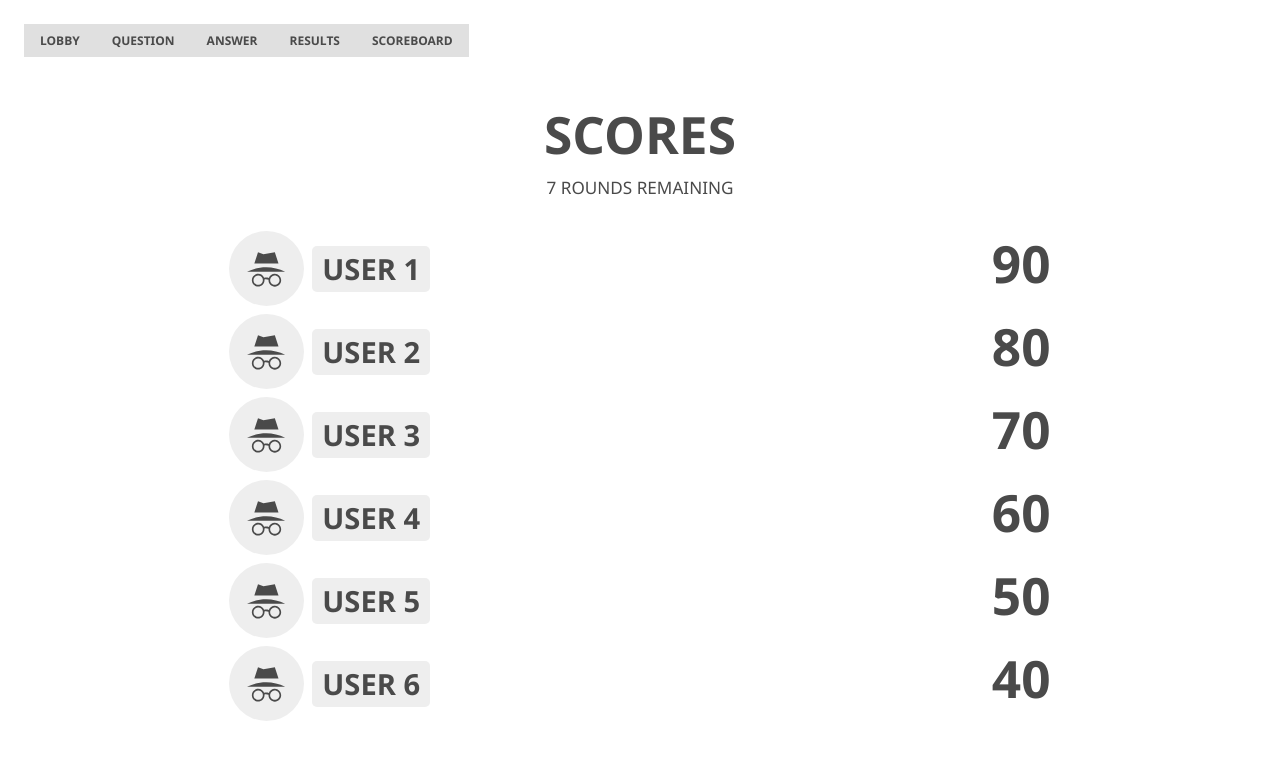
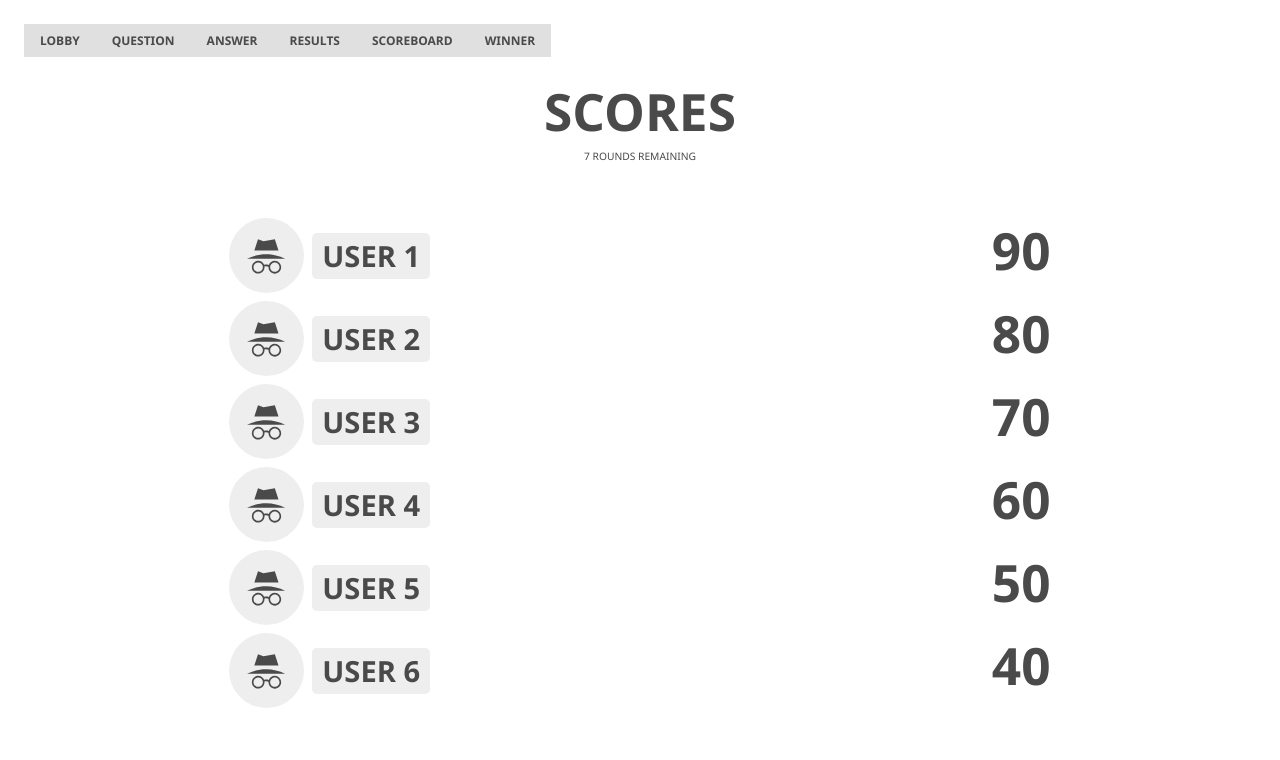
Before and after one commit to eddykodes/imposters-app, a React (Create React App) app: page /room/1 in a window 1280 px wide. Both pictures are taken after a click on the button "SCOREBOARD". Shown: the top 760 px of the page. Built offline with nearby package versions, Linux system fonts and the light colour scheme.

Commit message:
add Winner component

```diff
--- a/src/components/Game/Scoreboard.js
+++ b/src/components/Game/Scoreboard.js
@@ -27,18 +27,17 @@ export default function Scoreboard({ scores, round }) {
   const classes = useStyles()
 
   return (
-    <Box display='flex' alignItems='center' flexGrow={1}>
+    <>
+      <Box py={3} textAlign='center'>
+        <Typography variant='h2' align='center' style={{ textTransform: 'uppercase'}}>Scores</Typography>
+          { round === 8 ? (
+            <Typography variant='overline' className={classes.status}>Game Over</Typography>
+          ) : (
+            <Typography variant='overline' className={classes.status}>{8-round} rounds remaining</Typography>
+          )}
+      </Box>
       <Grid container justify='center'>
-        <Grid item xs={12}>
-          <Typography variant='h2' align='center' style={{ textTransform: 'uppercase'}}>Scores</Typography>
-          {
-            round === 8 ? (
-              <Typography variant='h6' align='center' className={classes.status} gutterBottom>Game Over</Typography>
-            ) :(
-              <Typography variant='h6' align='center' className={classes.status} gutterBottom>{8-round} rounds remaining</Typography>
-            )
-          }
-        </Grid>
+
         <Grid item xs={12} sm={10} md={9} lg={8} className={classes.players}>
         {
           scores.map((score, i) => (
@@ -50,7 +49,7 @@ export default function Scoreboard({ scores, round }) {
         }
         </Grid>
       </Grid>
-    </Box>
+    </>
   )
 }
 
--- /dev/null
+++ b/src/components/Game/Winner.js
@@ -0,0 +1,55 @@
+import React from 'react'
+
+// Components
+import UserCard from '../UserCard'
+
+// Material UI
+import { makeStyles } from '@material-ui/core/styles'
+import Box from '@material-ui/core/Box'
+import Grid from '@material-ui/core/Grid'
+import { Typography } from '@material-ui/core'
+import Button from '@material-ui/core/Button'
+
+const useStyles = makeStyles((theme) => ({
+  header: {
+    textAlign: 'center',
+    textTransform: 'uppercase'
+  },
+  winner: {
+    marginTop: theme.spacing(6),
+    marginBottom: theme.spacing(12),
+    display: 'flex',
+    justifyContent: 'center'
+  },
+}))
+export default function Winner({ winner }) {
+  const classes = useStyles()
+
+  return (
+    <Box display='flex' alignItems='center' flexGrow={1} >
+      <Grid container justify='center'>
+        <Grid item xs={12}>
+          <Typography variant='h2' className={classes.header}>Winner</Typography>
+        </Grid>
+        <Grid item xs={12} className={classes.winner}>
+          <UserCard user={winner} size='large'/>
+        </Grid>
+        <Grid item xs={11} sm={9} md={7} lg={4}>
+          <Grid container spacing={1}>
+            <Grid item xs={12} sm={6}>
+              <Button fullWidth>
+                Leave
+              </Button>
+            </Grid>
+            <Grid item xs={12} sm={6}>
+              <Button fullWidth >
+                Play Again
+              </Button>
+            </Grid>
+          </Grid>
+        </Grid>
+
+      </Grid>
+    </Box>
+  )
+}
--- a/src/pages/Room.js
+++ b/src/pages/Room.js
@@ -8,6 +8,7 @@ import Question from '../components/Game/Question'
 import Answer from '../components/Game/Answer'
 import Results from '../components/Game/Results'
 import Scoreboard from '../components/Game/Scoreboard'
+import Winner from '../components/Game/Winner'
 
 // Material UI
 import { makeStyles } from '@material-ui/core/styles'
@@ -50,6 +51,8 @@ export default function Room() {
         return <Results question={question} target={users[0]} />
       case 4:
         return <Scoreboard round={1} />
+      case 5:
+        return <Winner winner={users[0]} />
       default:
         return <Lobby room={id} users={users} error={error} />
     }
@@ -63,6 +66,7 @@ export default function Room() {
         <Button onClick={() => setGameStatus(2)}>Answer</Button>
         <Button onClick={() => setGameStatus(3)}>Results</Button>
         <Button onClick={() => setGameStatus(4)}>Scoreboard</Button>
+        <Button onClick={() => setGameStatus(5)}>Winner</Button>
       </Box>
       { display() }
     </Box>
```
